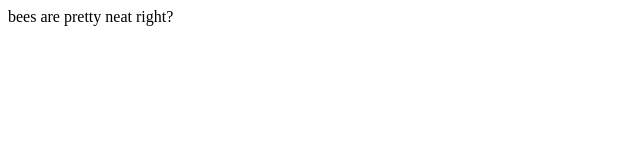
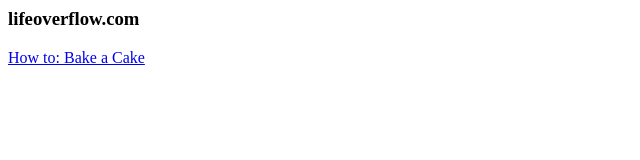
Before and after one commit to lifeoverflow8/its-bee-time-website, a plain HTML site: page index.html in a window 1280 px wide. Shown: the whole page, without its empty margins (0-640 px from the left). Drawn offline with Linux system fonts and the light colour scheme.

Commit message:
Update index.html

```diff
--- a/index.html
+++ b/index.html
@@ -29,6 +29,7 @@
     </head>
 
     <body>
-        bees are pretty neat right?
+        <h3>lifeoverflow.com</h3>
+        <a href="bakecake.html">How to: Bake a Cake</a>
     </body>
 </html>
```
